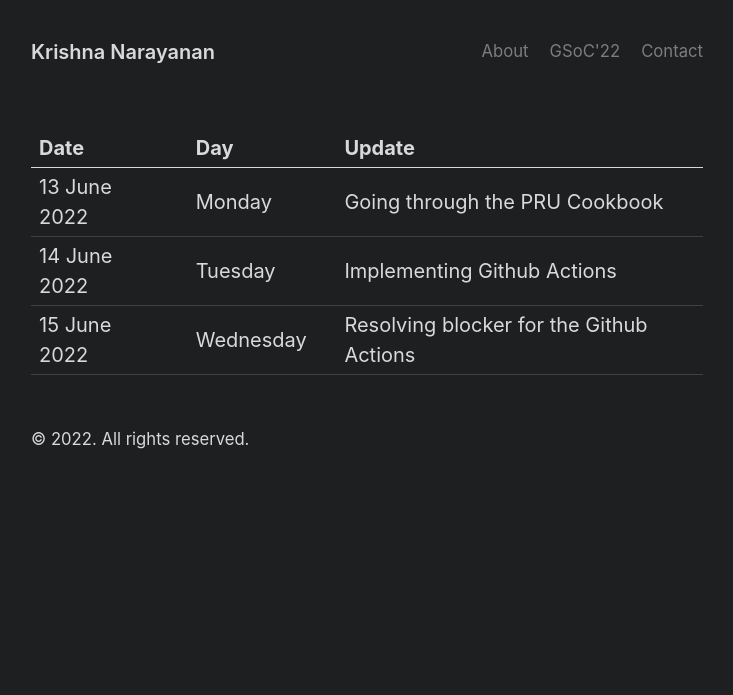
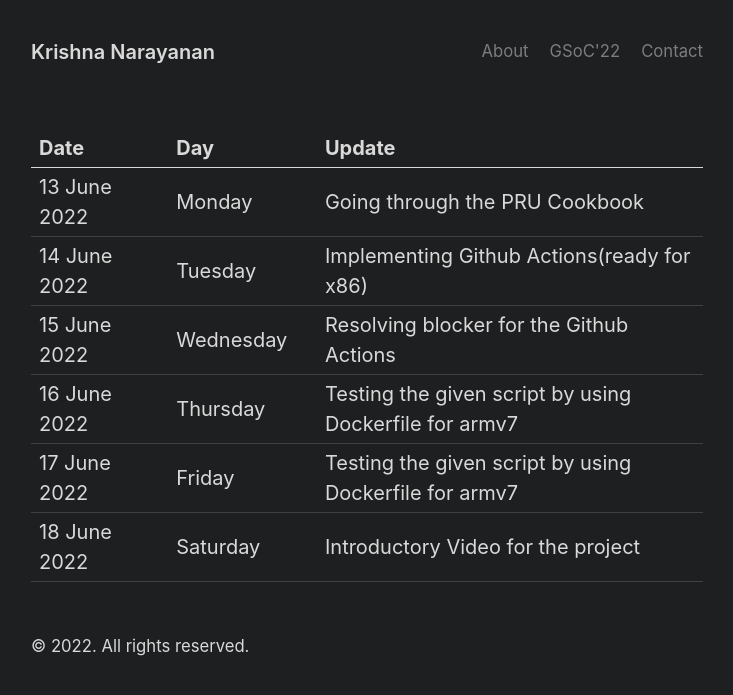
Before and after one commit to Krishna-13-cyber/Krishna-13-cyber.github.io, a Jekyll site: the page built from gsoc/weeks/week-1.md, in a window 1280 px wide. Shown: the top 695 px of the page, without its empty margins (273-1006 px from the left). Built offline with Jekyll 4.4.1, drawn with Linux system fonts in a browser that asks for light colours.

Commit message:
Update week-1.md

```diff
--- a/gsoc/weeks/week-1.md
+++ b/gsoc/weeks/week-1.md
@@ -6,5 +6,8 @@ title: home
 |Date        ||Day          ||Update
 | -----------|-|------------|-|-------------|
 13 June 2022 ||Monday       || Going through the PRU Cookbook
-14 June 2022 ||Tuesday      || Implementing Github Actions
+14 June 2022 ||Tuesday      || Implementing Github Actions(ready for x86)
 15 June 2022 ||Wednesday    || Resolving blocker for the Github Actions
+16 June 2022 ||Thursday     || Testing the given script by using Dockerfile for armv7
+17 June 2022 ||Friday       || Testing the given script by using Dockerfile for armv7
+18 June 2022 ||Saturday     || Introductory Video for the project
```
